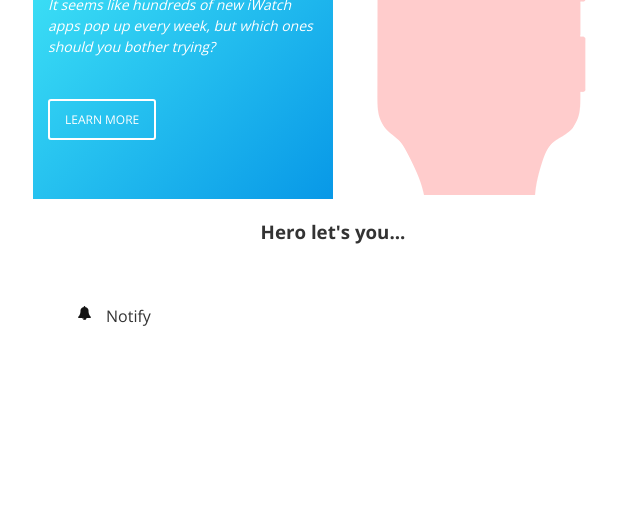
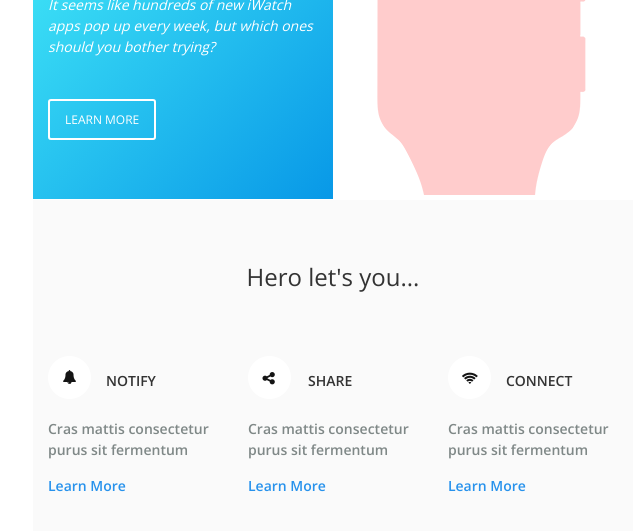
Before and after one commit to Asimmons8228/Responsive-Email, a React app: page public/index.html in a window 1280 px wide. Shown: the part 255-786 px from the top of the page, without its empty margins (307-947 px from the left). Built offline with nearby package versions, Linux system fonts and the light colour scheme.

Commit message:
Section#2

```diff
--- a/public/index.html
+++ b/public/index.html
@@ -69,26 +69,36 @@
                 <!-- end of header row -->
                 <!--start of let's you row-->
                 <tr>
-                    <td>
-                        <h3 style="font-family: 'Open Sans', sans-serif;color: #333333;" align="center">Hero let's you...</h3>
+                    <td style="background: #fafafa;">
+                        <h3 style="font-family: 'Open Sans', sans-serif;color: #333333; padding: 36px 0 24px 0; font-size: 24px; font-weight: 300;" align="center">Hero let's you...</h3>
                         <!--Start of left column-->
                         <table class="header-left" width="33.33%" align="left" cellspacing="0" cellpadding="0" border="0"
                         style=
                         "font-family: 'Open Sans', sans-serif;
                         color: #7d7d7d;
-                        padding: 15px 15px 70px 15px;"">
+                        padding: 0px 15px 70px 15px;"">
                         <tr>
                             <td>
                                 <table class="header-left" width="33.33%" align="left" cellspacing="0" cellpadding="0" border="0"
                                         style=
                                          "font-family: 'Open Sans', sans-serif;
                                          color: #333333;
-                                         padding: 15px 15px 70px 15px;">
+                                         padding: 0;">
                                          <tr>
-                                            <td><img src="/img/bell_icon.png" alt=""></td>
-                                            <td>Notify</td>
+                                            <td style="padding-top: 15px;"><img src="/img/bell_icon.png" alt=""></td>
+                                            <td style="padding: 15px 15px 0 15px; font-weight: 600; text-transform: uppercase; font-size: 14px;">Notify</td>
                                          </tr>
                                 </table>
+                            </td>
+                        </tr>
+                        <tr>
+                            <td>
+                                <p style="padding: 0; font-weight: 600; font-size: 14px; color: #7f8887; line-height: 1.5;">Cras mattis consectetur purus sit fermentum</p>
+                            </td>
+                        </tr>
+                        <tr>
+                            <td>
+                                <a style=" font-weight: 600; font-size: 14px; color: #2792ec; text-decoration: none;" href="#">Learn More</a>
                             </td>
                         </tr>
                         </table>
@@ -98,15 +108,29 @@
                         style=
                         "font-family: 'Open Sans', sans-serif;
                         color: #7d7d7d;
-                        padding: 15px 15px 70px 15px;">
+                        padding: 0px 15px 70px 15px;">
                         <tr>
                             <td>
                                 <table class="header-left" width="33.33%" align="left" cellspacing="0" cellpadding="0" border="0"
                                 style="font-family: 'Open Sans', sans-serif;
                                     color: #333333;
-                                    padding: 15px 15px 70px 15px;">
-
+                                    padding: 0;">
+                                        <tr>
+                                            <td style="padding-top: 15px;"><img src="/img/share_icon.png" alt=""></td>
+                                            <td style="padding: 15px 15px 0 15px; font-weight: 600; text-transform: uppercase; font-size: 14px;">Share</td>
+                                        </tr>
                                 </table>
+                            </td>
+                        </tr>
+                        </tr>
+                        <tr>
+                            <td>
+                                <p style="padding: 0; font-weight: 600; font-size: 14px;color: #7f8887; line-height: 1.5;">Cras mattis consectetur purus sit fermentum</p>
+                            </td>
+                        </tr>
+                        <tr>
+                            <td>
+                                <a style=" font-weight: 600; font-size: 14px; color: #2792ec; text-decoration: none;" href="#">Learn More</a>
                             </td>
                         </tr>
                         </table>
@@ -115,15 +139,28 @@
                         <table class="header-left" width="33.33%" align="left" cellspacing="0" cellpadding="0" border="0"
                         style="font-family: 'Open Sans', sans-serif;
                         color: #7d7d7d;
-                        padding: 15px 15px 70px 15px;">
+                        padding: 0px 15px 70px 15px;">
                         <tr>
                             <td>
                                 <table class="header-left" width="33.33%" align="left" cellspacing="0" cellpadding="0" border="0"
                                 style="font-family: 'Open Sans', sans-serif;
                                 color: #333333;
-                                padding: 15px 15px 70px 15px;">
+                                padding: 0;">
+                                        <tr>
+                                            <td style="padding-top: 15px;"><img src="/img/wifi_icon.png" alt=""></td>
+                                            <td style="padding: 15px 15px 0 15px; font-weight: 600; text-transform: uppercase; font-size: 14px;">Connect</td>
+                                        </tr>
                                 </table>
-
+                            </td>
+                        </tr>
+                        <tr>
+                            <td>
+                                <p style="padding: 0; font-weight: 600; font-size: 14px; color: #7f8887; line-height: 1.5;">Cras mattis consectetur purus sit fermentum</p>
+                            </td>
+                        </tr>
+                        <tr>
+                            <td>
+                                <a style=" font-weight: 600; font-size: 14px; color: #2792ec; text-decoration: none;" href="#">Learn More</a>
                             </td>
                         </tr>
                     </table>
```
